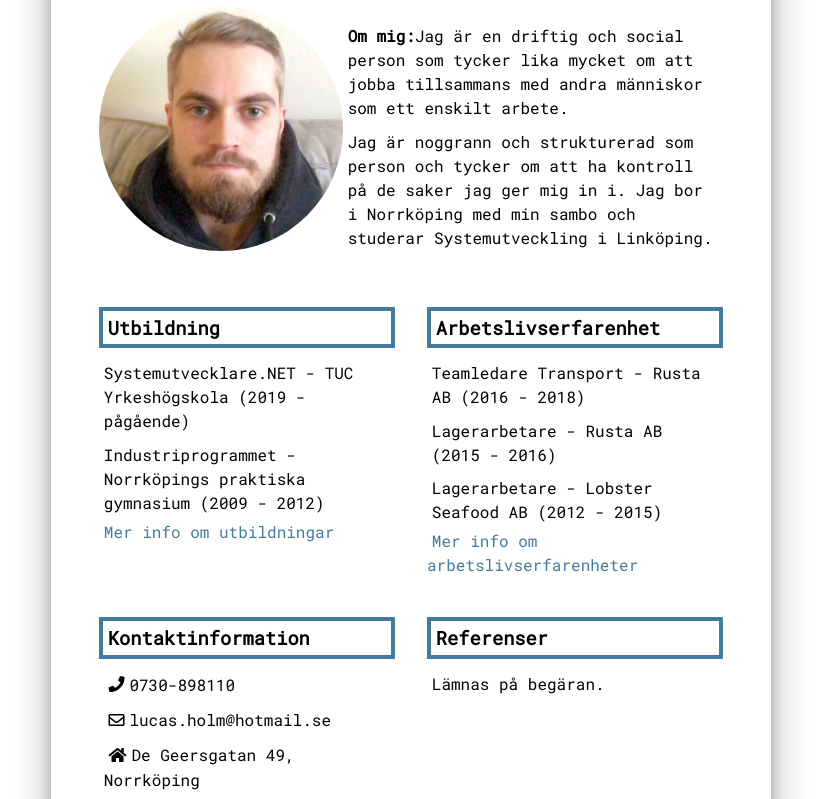
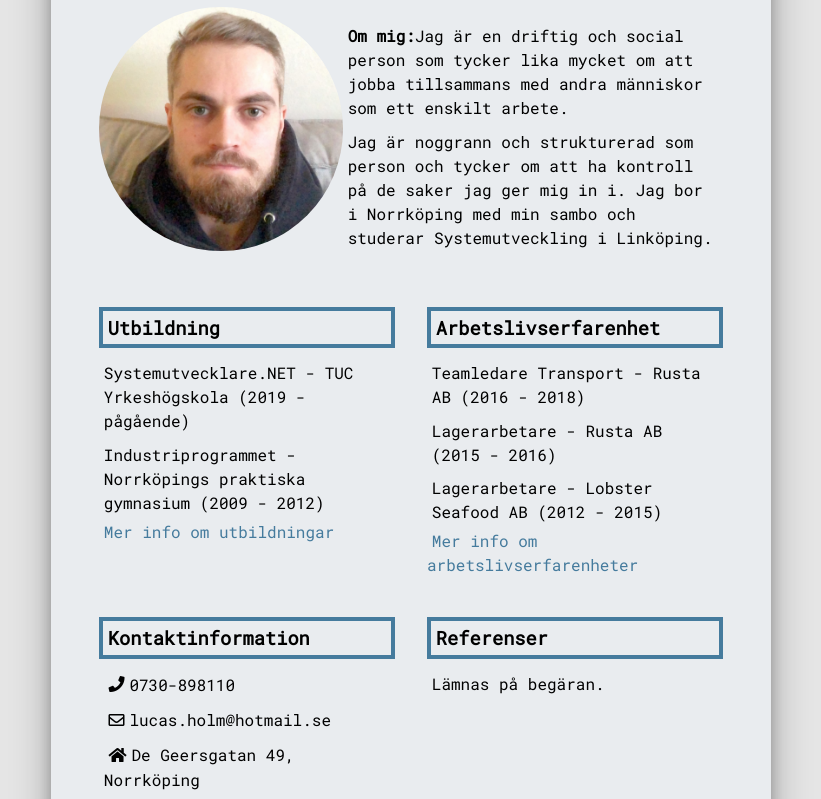
Before and after one commit to lucas-holm/lucas-holm.github.io, a plain HTML site: page index.html in a window 1280 px wide. Shown: the part 161-960 px from the top of the page, without its empty margins (229-1050 px from the left). Drawn offline with Linux system fonts and the light colour scheme.

Commit message:
Update style.css

```diff
--- a/style.css
+++ b/style.css
@@ -91,12 +91,14 @@ a {
         display: grid;
         height: 100vh;
         place-items: center center;
+        background-color: #e5e5e5;
     }
     .container {
         max-width: 720px;
         margin: 0 auto;
         box-shadow: 0 19px 38px rgba(0, 0, 0, 0.3), 0 15px 12px rgba(0, 0, 0, 0.22);
         padding: 5rem 2rem;
+        background-color: #e9ecef;
     }
     /* .header-about .img-container {
         max-width: 20%;
```
